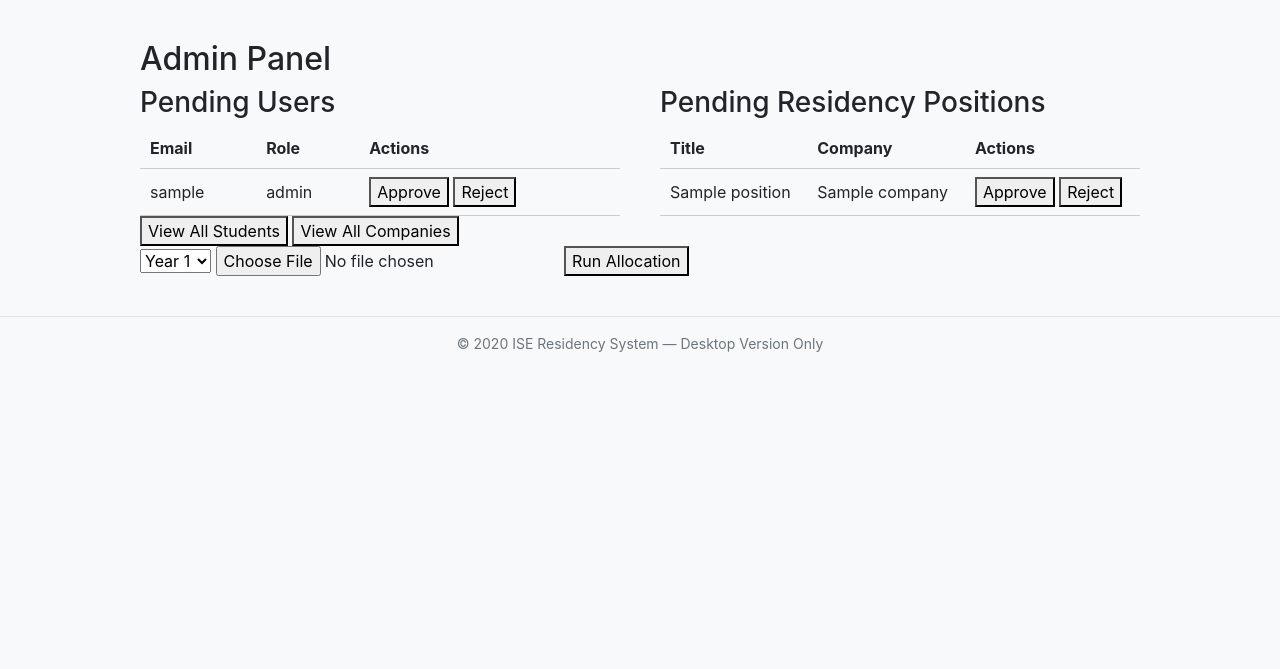
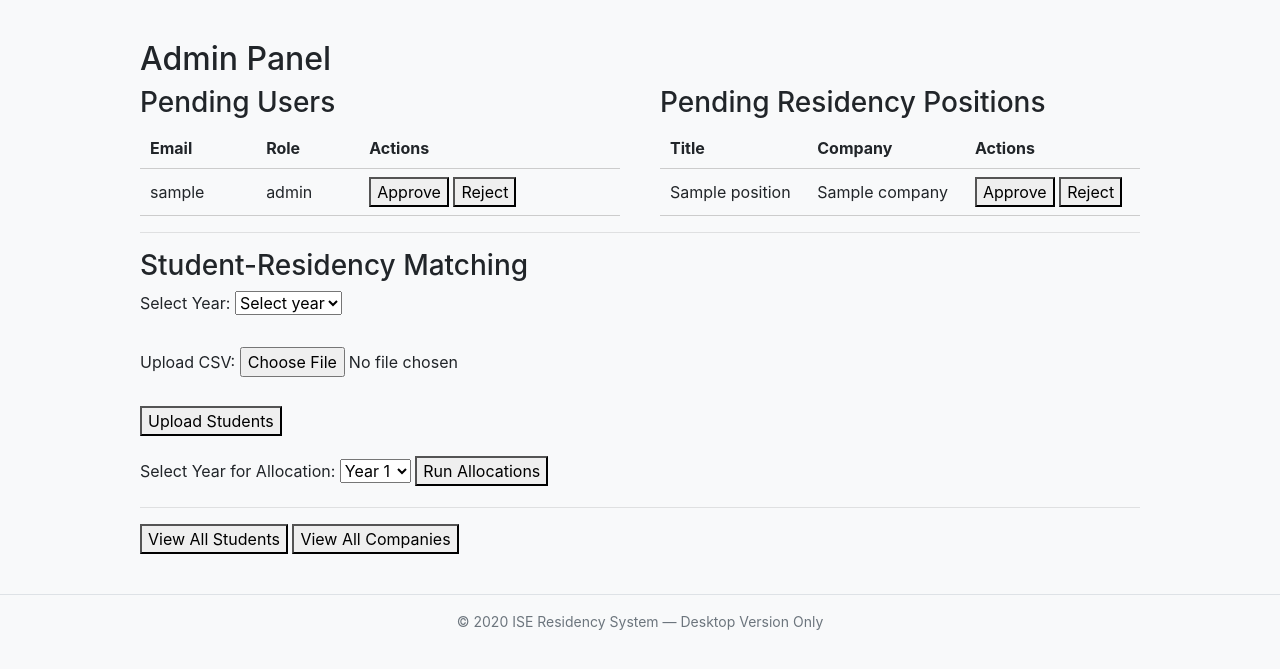
Before and after one commit to SyedFahimRahman/B4Epic, a Flask app: template templates/admin.html in a window 1280 px wide. Shown: the part 78-747 px from the top of the page. Run offline with Flask 3, Linux system fonts and the light colour scheme; tables that the repository leaves empty hold one stand-in row (values such as "Sample post"); the template is opened without the code that fills it: values that come from a table or form of the project are taken from there, most other values are stand-ins (such as "Sample title", 1, 10 or a date in 2020).

Commit message:
Fixed grade attribute not being updated properly Allocation should work properly now

```diff
--- a/app.py
+++ b/app.py
@@ -11,6 +11,7 @@ from flask_migrate import Migrate
 from config import Config
 from allocation_results import allocate_students, get_allocation_details
 from api import api_bp
+from sqlalchemy import func
 
 
 # Blueprints (optional modular organization)
@@ -196,12 +197,13 @@ def logout():
 # ----------------- Admin Panel -----------------
 # Modify your admin_panel() view function:
 @app.route("/admin", methods=["GET", "POST"])
+@app.route("/admin", methods=["GET", "POST"])
 def admin_panel():
+    # Check if user is admin first
     user = User.query.filter_by(username=session.get("email")).first()
     if not user or user.role != "admin":
         flash("Admin access only.")
         return redirect(url_for("login"))
-
 
     if request.method == "POST":
         action = request.form.get("action")
@@ -232,17 +234,29 @@ def admin_panel():
                     db.session.commit()
                     flash(f"Rejected position '{position.title}'")
 
+    # Get all data for the admin panel
     pending_users = User.query.filter_by(is_approved=False).all()
     pending_positions = ResidencyPosition.query.filter_by(is_approved=False).all()
+
+    # Try to get students with their associated user data using proper join
+    try:
+        students_with_users = db.session.query(Student, User).join(User, Student.id == User.id).all()
+    except Exception as e:
+        print(f"Error joining students with users: {e}")
+        students_with_users = None
+
+    # Fallback: get students separately if join fails
     students = Student.query.all()
     companies = Company.query.all()
+
     return render_template(
         "admin.html",
         pending_users=pending_users,
         pending_positions=pending_positions,
-        students=students,
-        User=User,
-        companies=companies
+        students_with_users=students_with_users,  # Pass the joined data (might be None)
+        students=students,  # Fallback data
+        companies=companies,
+        User=User
     )
 # ----------------- Company Assignments -----------------
 @app.route('/view-assignments')
@@ -445,6 +459,133 @@ def view_rankings():
     )
     return render_template('view_rankings.html', rankings=rankings)
 
+
+@app.route('/upload-students', methods=['POST'])
+def upload_students():
+    year = request.form.get('year', type=int)
+    if not year:
+        flash("Year is required.")
+        return redirect(url_for('admin_panel'))
+
+    file = request.files.get('file')
+    if not file or file.filename == '':
+        flash("No file selected.")
+        return redirect(url_for('admin_panel'))
+
+    if not file.filename.lower().endswith('.csv'):
+        flash("Only CSV files are allowed.")
+        return redirect(url_for('admin_panel'))
+
+    try:
+        # Read the CSV file
+        csv_file = TextIOWrapper(file.stream, encoding='utf-8-sig')
+        reader = csv.DictReader(csv_file)
+
+        # Debug: Print headers
+        print("CSV Headers:", reader.fieldnames)
+
+        # Track updates and creations
+        updated_count = 0
+        created_count = 0
+        error_count = 0
+
+        for row in reader:
+            try:
+                first_name = row.get('first_name', '').strip()
+                last_name = row.get('last_name', '').strip()
+                grade_str = row.get('grade', '').strip()
+                email = row.get('email', '').strip() or f"{first_name.lower()}.{last_name.lower()}@example.com"
+
+                # Debug: Print current row data
+                print(f"Processing row {reader.line_num}: {first_name} {last_name}, grade: '{grade_str}'")
+
+                if not first_name or not last_name:
+                    print(f"Row {reader.line_num}: Missing first or last name. Skipped.")
+                    error_count += 1
+                    continue
+
+                # Handle grade conversion more carefully
+                grade = None
+                if grade_str:
+                    try:
+                        grade = float(grade_str)  # Use float to handle decimal grades
+                        if grade < 0 or grade > 100:
+                            print(f"Row {reader.line_num}: Grade {grade} out of range. Skipped.")
+                            error_count += 1
+                            continue
+                    except ValueError:
+                        print(f"Row {reader.line_num}: Invalid grade '{grade_str}'. Skipped.")
+                        error_count += 1
+                        continue
+
+                # Find existing student - FIXED QUERY
+                student = db.session.query(Student).join(User, Student.id == User.id).filter(
+                    func.lower(Student.first_name) == func.lower(first_name),
+                    func.lower(Student.last_name) == func.lower(last_name),
+                    Student.year == year
+                ).first()
+
+                if student:
+                    # Update existing student
+                    print(f"Found existing student: {student.first_name} {student.last_name}")
+                    print(f"Current grade: {student.grade}, New grade: {grade}")
+
+                    # Update grade if provided
+                    if grade is not None:
+                        student.grade = grade
+                        print(f"Updated grade to: {student.grade}")
+
+                    # Update email if provided in CSV and different
+                    if row.get('email') and row.get('email').strip():
+                        user = User.query.get(student.id)
+                        if user and user.username != email:
+                            user.username = email
+                            print(f"Updated email to: {email}")
+
+                    updated_count += 1
+                else:
+                    # Create new user and student
+                    print(f"Creating new student: {first_name} {last_name}")
+
+                    new_user = User(
+                        username=email,
+                        password="defaultpassword",  # Set a default or random password
+                        role="student",
+                        is_approved=True
+                    )
+                    db.session.add(new_user)
+                    db.session.flush()  # Get the new user ID
+
+                    new_student = Student(
+                        id=new_user.id,
+                        first_name=first_name,
+                        last_name=last_name,
+                        year=year,
+                        grade=grade
+                    )
+                    db.session.add(new_student)
+                    print(f"Created new student with grade: {grade}")
+                    created_count += 1
+
+            except Exception as row_error:
+                print(f"Error processing row {reader.line_num}: {str(row_error)}")
+                error_count += 1
+                continue
+
+        # Commit all changes
+        db.session.commit()
+        print(f"Database committed successfully")
+
+        flash(
+            f"Upload complete for Year {year}. Updated: {updated_count}, Created: {created_count}, Errors: {error_count}")
+
+    except Exception as e:
+        db.session.rollback()
+        print(f"Database rolled back due to error: {str(e)}")
+        flash(f"An error occurred: {str(e)}")
+        app.logger.error(f"Error in upload_students: {str(e)}", exc_info=True)
+
+    return redirect(url_for('admin_panel'))
 @app.route('/run-allocation', methods=["POST"])
 def run_allocate_students():
     year = request.form.get("year", type=int)
@@ -471,50 +612,6 @@ def allocation_results():
         allocations = get_allocation_details()
         return render_template("allocation_results.html", allocations=allocations)
 
-@app.route('/upload-students', methods=['POST'])
-def upload_students():
-    year = request.form.get('year', type=int)
-    if 'file' not in request.files:
-        flash('No file selected.')
-        return redirect(url_for('admin_panel'))
-
-    file = request.files['file']
-    if file.filename == '':
-        flash('No file selected.')
-        return redirect(url_for('admin_panel'))
-
-    if not file.filename.endswith('.csv'):
-        flash('Please upload a CSV file.')
-        return redirect(url_for('admin_panel'))
-
-    try:
-        csv_file = TextIOWrapper(file.stream, encoding='utf-8')
-        csv_reader = csv.DictReader(csv_file)
-        for index, row in enumerate(csv_reader):
-            # Use index as the grade/rank (smaller index = higher priority)
-            grade = float(index + 1)  # or (len(students) - index) if you want to invert
-            student = Student.query.filter_by(email=row['email']).first()
-            if student:
-                student.first_name = row['first_name']
-                student.last_name = row['last_name']
-                student.year = year
-                student.grade = grade  # or student.rank = index + 1
-            else:
-                student = Student(
-                    email=row['email'],
-                    first_name=row['first_name'],
-                    last_name=row['last_name'],
-                    year=year,
-                    grade=grade  # or rank = index + 1
-                )
-                db.session.add(student)
-        db.session.commit()
-        flash('Students uploaded and ranked!')
-    except Exception as e:
-        db.session.rollback()
-        flash(f'Error: {str(e)}')
-
-    return redirect(url_for('admin_panel'))
 
 
 if __name__ == '__main__':
--- a/templates/admin.html
+++ b/templates/admin.html
@@ -21,11 +21,7 @@
       padding: 8px 10px;
       border-bottom: 1px solid #ccc;
     }
-    .flash-messages {
-      list-style: none;
-      padding-left: 0;
-      color: red;
-    }
+
   </style>
 {% endblock %}
 
@@ -109,14 +105,51 @@
         {% endif %}
       </div>
     </div>
-  </div>
-</div>
 
+    <hr>
+
+    <!-- Separate forms for upload and run allocation -->
+    <h3>Student-Residency Matching</h3>
+    <form method="POST" enctype="multipart/form-data" action="{{ url_for('upload_students') }}">
+      <label for="upload-year">Select Year:</label>
+      <select name="year" id="upload-year" required>
+        <option value="" disabled selected>Select year</option>
+        <option value="1">Year 1</option>
+        <option value="2">Year 2</option>
+        <option value="3">Year 3</option>
+        <option value="4">Year 4</option>
+      </select>
+
+      <br><br>
+
+      <label for="student-csv">Upload CSV:</label>
+      <input type="file" name="file" id="student-csv" accept=".csv" required>
+
+      <br><br>
+
+      <button type="submit">Upload Students</button>
+    </form>
+
+    <form method="POST" action="{{ url_for('run_allocate_students') }}" style="margin-top: 20px;">
+      <label for="allocation-year">Select Year for Allocation:</label>
+      <select name="year" id="allocation-year" required>
+        <option value="1">Year 1</option>
+        <option value="2">Year 2</option>
+        <option value="3">Year 3</option>
+        <option value="4">Year 4</option>
+      </select>
+      <button type="submit" class="admin-button">Run Allocations</button>
+    </form>
+
+    <hr>
+
+    <!-- View All Buttons -->
     <button id="show-students" class="admin-button">View All Students</button>
     <button id="show-companies" class="admin-button">View All Companies</button>
 
     <!-- Student Table (hidden by default) -->
     <div id="student-table" style="display: none;">
+      <h3>All Students</h3>
       <table>
         <thead>
           <tr>
@@ -129,62 +162,67 @@
           </tr>
         </thead>
         <tbody>
-      {% for student in students %}
-      {% set user = User.query.get(student.id) %}
+          {% if students_with_users %}
+            {% for student, user in students_with_users %}
             <tr>
               <td>{{ student.id }}</td>
               <td>{{ user.username }}</td>
               <td>{{ student.first_name }}</td>
               <td>{{ student.last_name }}</td>
               <td>{{ student.year }}</td>
-        <td>{{ student.grade }}</td>
+              <td>{{ student.grade if student.grade else 'N/A' }}</td>
             </tr>
             {% endfor %}
+          {% elif students %}
+            {% for student in students %}
+            <tr>
+              <td>{{ student.id }}</td>
+              <td>
+                {% set user = User.query.get(student.id) %}
+                {{ user.username if user else 'N/A' }}
+              </td>
+              <td>{{ student.first_name }}</td>
+              <td>{{ student.last_name }}</td>
+              <td>{{ student.year }}</td>
+              <td>{{ student.grade if student.grade else 'N/A' }}</td>
+            </tr>
+            {% endfor %}
+          {% else %}
+            <tr><td colspan="6">No students found</td></tr>
+          {% endif %}
         </tbody>
       </table>
     </div>
 
     <!-- Company Table (hidden by default) -->
     <div id="company-table" style="display: none;">
+      <h3>All Companies</h3>
       <table>
         <thead>
           <tr>
             <th>ID</th>
             <th>Name</th>
-          <th>Phone No.</th>
+            <th>Contact</th>
             <th>Email</th>
-        <!-- Add other columns if needed -->
           </tr>
         </thead>
         <tbody>
           {% for company in companies %}
-       {% set user = User.query.filter_by(company_id=company.id).first() %}
           <tr>
             <td>{{ company.id }}</td>
             <td>{{ company.name }}</td>
-          <td>{{ company.contact }}</td>
-            <td>{{ user.username}}</td>
-
-
+            <td>{{ company.contact if company.contact else 'N/A' }}</td>
+            <td>
+              {% set company_user = User.query.filter_by(company_id=company.id).first() %}
+              {{ company_user.username if company_user else 'N/A' }}
+            </td>
           </tr>
           {% endfor %}
         </tbody>
       </table>
     </div>
-
-<!-- Run Allocation Button -->
-<form action="/run-allocation" method="POST">
-  <select name="year" required>
-    <option value="1">Year 1</option>
-    <option value="2">Year 2</option>
-    <option value="3">Year 3</option>
-    <option value="4">Year 4</option>
-  </select>
-
-    <form method="POST" enctype="multipart/form-data" action="/upload">
-  <input type="file" name="file" accept=".csv" required>
-  <button type="submit">Run Allocation</button>
-</form>
+  </div>
+</div>
 
 <script>
   document.getElementById('show-students').addEventListener('click', function() {
@@ -196,5 +234,4 @@
     document.getElementById('student-table').style.display = 'none';
   });
 </script>
-
 {% endblock %}
```
Lines whose indentation alone changed are shown as unchanged.
